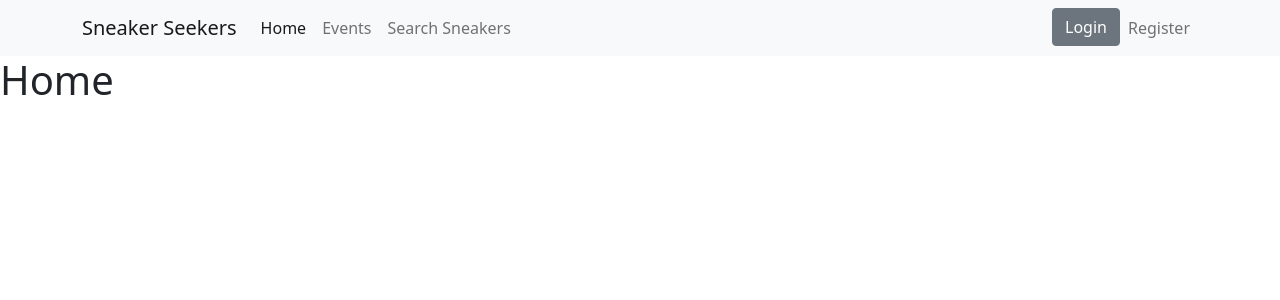
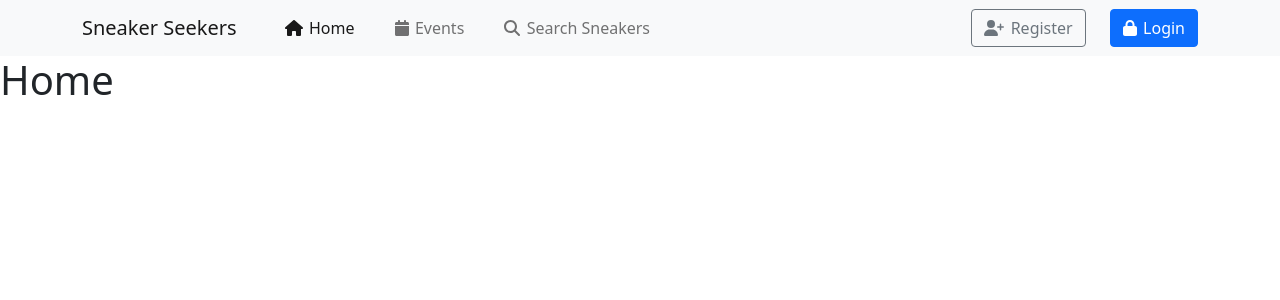
Before and after one commit to ransell98/sneaker-seekers, a React (Create React App) app in the folder client/: page /home in a window 1280 px wide. Shown: the top 300 px of the page. Built offline with nearby package versions, Linux system fonts and the light colour scheme.

Commit message:
added icons

```diff
--- a/client/package.json
+++ b/client/package.json
@@ -3,6 +3,10 @@
   "version": "0.1.0",
   "private": true,
   "dependencies": {
+    "@fortawesome/fontawesome-svg-core": "^1.3.0",
+    "@fortawesome/free-regular-svg-icons": "^6.0.0",
+    "@fortawesome/free-solid-svg-icons": "^6.0.0",
+    "@fortawesome/react-fontawesome": "^0.1.17",
     "@testing-library/jest-dom": "^5.16.2",
     "@testing-library/react": "^12.1.2",
     "@testing-library/user-event": "^13.5.0",
--- a/client/src/App.js
+++ b/client/src/App.js
@@ -1,7 +1,7 @@
 import { useState } from "react";
 import { BrowserRouter as Router, Routes, Route, Navigate } from "react-router-dom";
 
-import './App.css';
+import './styles/App.css';
 import 'bootstrap/dist/css/bootstrap.min.css';
 
 import AuthContext from "./contexts/AuthContext";
--- a/client/src/components/SiteNavbar.js
+++ b/client/src/components/SiteNavbar.js
@@ -2,8 +2,11 @@ import { useContext } from "react";
 import { Button, Container, Nav, Navbar, NavDropdown } from "react-bootstrap";
 import { LinkContainer } from "react-router-bootstrap";
 
+import { FontAwesomeIcon } from '@fortawesome/react-fontawesome'
+import { faBookmark, faCalendar, faGear, faHeart, faHouse, faLock, faMagnifyingGlass, faRightFromBracket, faUser, faUserPlus } from '@fortawesome/free-solid-svg-icons'
 import AuthContext from "../contexts/AuthContext";
 
+import '../styles/Navbar.css';
 
 function SiteNavbar() {
     const context = useContext(AuthContext);
@@ -11,7 +14,7 @@ function SiteNavbar() {
     context.username = false;
 
     return(
-        <Navbar bg="light" expand="lg">
+        <Navbar bg="light" expand="md">
             <Container>
                 <LinkContainer to="/home">
                     <Navbar.Brand>Sneaker Seekers</Navbar.Brand>
@@ -19,56 +22,86 @@ function SiteNavbar() {
                 <Navbar.Toggle />
                 <Navbar.Collapse id="basic-navbar-nav">
                     <Nav>
-                        <Nav.Item>
+                        <Nav.Item className="ms-0 ms-lg-4">
                             <LinkContainer to="/home">
-                                <Nav.Link>Home</Nav.Link>
+                                <Nav.Link>
+                                    <FontAwesomeIcon icon={faHouse}/>
+                                    Home
+                                </Nav.Link>
                             </LinkContainer>
                         </Nav.Item>
-                        <Nav.Item>
+                        <Nav.Item className="ms-0 ms-lg-4">
                             <LinkContainer to="/events">
-                                <Nav.Link>Events</Nav.Link>
+                                <Nav.Link>
+                                    <FontAwesomeIcon icon={faCalendar}/>
+                                    Events
+                                </Nav.Link>
                             </LinkContainer>
                         </Nav.Item>
-                        <Nav.Item>
+                        <Nav.Item className="ms-0 ms-lg-4">
                             <LinkContainer to="/search">
-                                <Nav.Link>Search Sneakers</Nav.Link>
+                                <Nav.Link>
+                                    <FontAwesomeIcon icon={faMagnifyingGlass}/>
+                                    Search <span className="d-inline d-md-none d-lg-inline">Sneakers</span>
+                                </Nav.Link>
                             </LinkContainer>
                         </Nav.Item>
                     </Nav>
                     <Nav className="ms-auto">
                         {context.username
                         ? <>
-                            <NavDropdown title="My Account" id="basic-nav-dropdown">
+                            <NavDropdown
+                                title={
+                                    <span>
+                                        <FontAwesomeIcon icon={faUser}/>
+                                        <span className="d-inline d-md-none d-lg-inline">My</span> Account
+                                    </span>
+                                }
+                                id="basic-nav-dropdown"
+                                className="mb-2 mb-md-0 me-1 me-md-4"
+                            >
                                 <LinkContainer to="/favorites">
                                     <NavDropdown.Item>
+                                        <FontAwesomeIcon icon={faHeart}/>
                                         Favorite Sneakers
                                     </NavDropdown.Item>
                                 </LinkContainer>
                                 <LinkContainer to="/followed">
                                     <NavDropdown.Item>
+                                        <FontAwesomeIcon icon={faBookmark}/>
                                         Followed Vendors
                                     </NavDropdown.Item>
                                 </LinkContainer>
                                 <NavDropdown.Divider/>
                                 <LinkContainer to="/account">
                                     <NavDropdown.Item>
+                                        <FontAwesomeIcon icon={faGear}/>
                                         Account Settings
                                     </NavDropdown.Item>
                                 </LinkContainer>
                             </NavDropdown>
                             <Nav.Item>
-                                <Button variant="secondary">Logout</Button>
+                                <Button variant="secondary">
+                                    <FontAwesomeIcon icon={faRightFromBracket}/>
+                                    Logout
+                                </Button>
                             </Nav.Item>
                         </>
                         : <>
-                            <Nav.Item>
-                                <LinkContainer to="/login">
-                                    <Button variant="secondary">Login</Button>
+                            <Nav.Item className="mb-2 mb-md-0 me-1 me-md-4">
+                                <LinkContainer to="/register">
+                                    <Button variant="outline-secondary">
+                                        <FontAwesomeIcon icon={faUserPlus}/>
+                                        Register
+                                    </Button>
                                 </LinkContainer>
                             </Nav.Item>
                             <Nav.Item>
-                                <LinkContainer to="/register">
-                                    <Nav.Link>Register</Nav.Link>
+                                <LinkContainer to="/login">
+                                    <Button variant="primary">
+                                        <FontAwesomeIcon icon={faLock}/>
+                                        Login
+                                    </Button>
                                 </LinkContainer>
                             </Nav.Item>
                         </>}
--- a/client/src/index.js
+++ b/client/src/index.js
@@ -1,6 +1,6 @@
 import React from 'react';
 import ReactDOM from 'react-dom';
-import './index.css';
+import './styles/index.css';
 import App from './App';
 
 ReactDOM.render(
--- /dev/null
+++ b/client/src/styles/Navbar.css
@@ -0,0 +1,4 @@
+svg {
+    margin-right: 0.4em;
+    width: 20px;
+}
```
Also changed, not shown: client/src/styles/App.css (renamed from client/src/App.css), client/src/styles/index.css (renamed from client/src/index.css), 1 other file (tests, documents, lock files or other folders).
